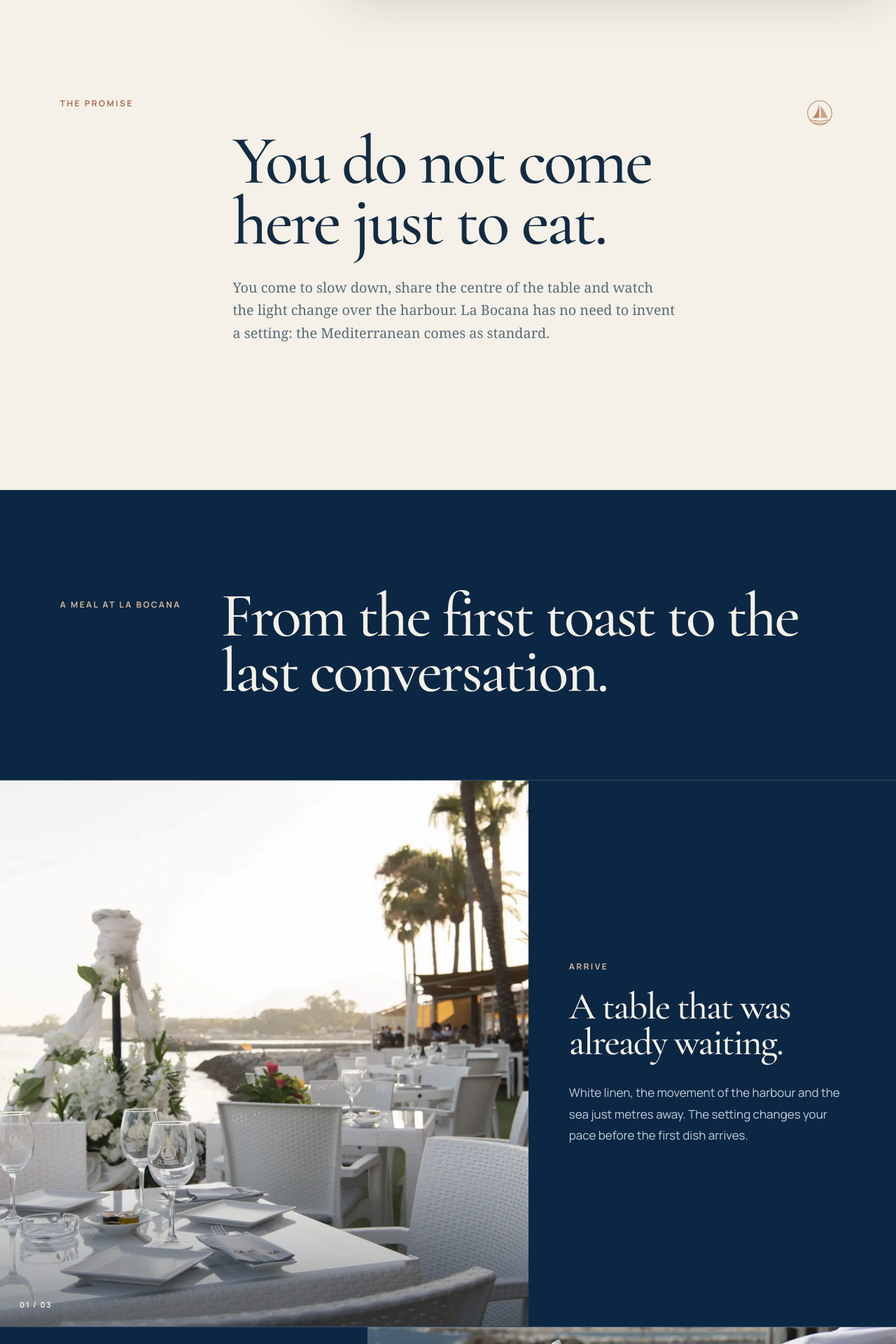
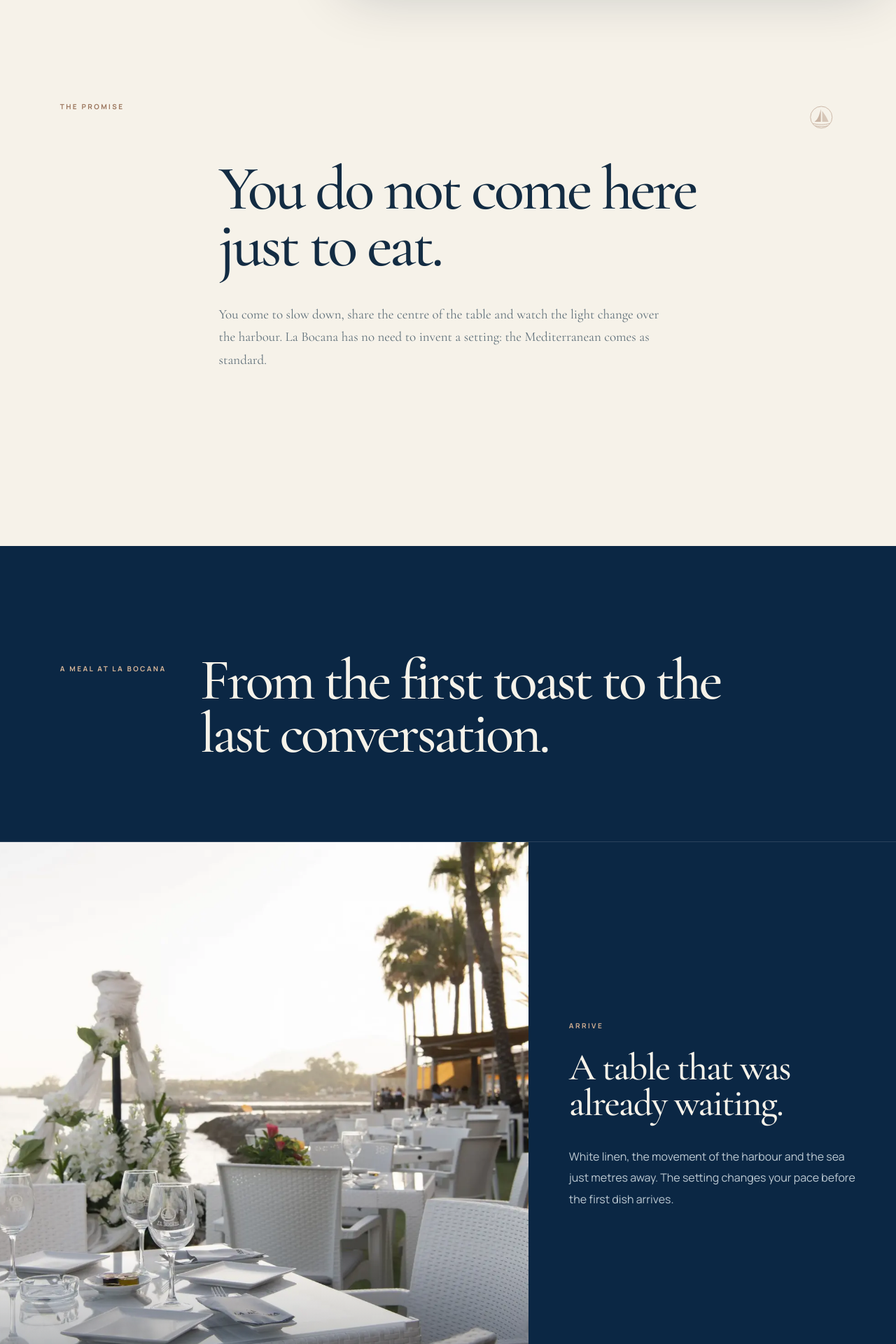
Before and after one commit to vornicx/la-bocana-web-v8-mobile, a Next.js app: page /en in a window 1280 px wide. Shown: the part 820-2740 px from the top of the page at 70% size. Built offline with nearby package versions, Linux system fonts and the light colour scheme; no server answers.

Commit message:
Refina dirección artística e intención visual de La Bocana

```diff
--- a/app/experience-fixes.css
+++ b/app/experience-fixes.css
@@ -1,126 +1,120 @@
-/* Targeted layout fixes for the La Bocana public experience. */
+/* Targeted layout fixes and final art direction for La Bocana. */
 
-/*
- * Chapters need enough editorial measure for long Spanish words such as
- * “Mediterráneo”. The previous 69/31 split plus 108px side padding caused
- * the heading to overflow into the photograph on wide desktop screens.
- */
 @media (min-width: 901px) {
-  .experience-chapter {
-    grid-template-columns: minmax(0, 1.18fr) minmax(430px, .82fr);
-  }
-
-  .experience-chapter.reverse {
-    grid-template-columns: minmax(430px, .82fr) minmax(0, 1.18fr);
-  }
-
-  .experience-chapter-copy {
-    min-width: 0;
-    padding: clamp(52px, 4.5vw, 78px);
-  }
-
-  .experience-chapter-copy h3 {
-    max-width: 9.2em;
-    font-size: clamp(48px, 4.25vw, 68px);
-    line-height: .95;
-    overflow-wrap: normal;
-    word-break: normal;
-    hyphens: none;
-  }
-
-  .experience-chapter-copy p {
-    max-width: 500px;
-  }
+  .experience-chapter { grid-template-columns:minmax(0,1.18fr) minmax(430px,.82fr); }
+  .experience-chapter.reverse { grid-template-columns:minmax(430px,.82fr) minmax(0,1.18fr); }
+  .experience-chapter-copy { min-width:0; padding:clamp(52px,4.5vw,78px); }
+  .experience-chapter-copy h3 { max-width:9.2em; font-size:clamp(48px,4.25vw,68px); line-height:.95; overflow-wrap:normal; word-break:normal; hyphens:none; }
+  .experience-chapter-copy p { max-width:500px; }
+}
+@media (min-width:1500px){
+  .experience-chapter-copy{padding-inline:clamp(64px,4.6vw,86px)}
+  .experience-chapter-copy h3{font-size:clamp(58px,3.8vw,72px)}
 }
 
-@media (min-width: 1500px) {
-  .experience-chapter-copy {
-    padding-inline: clamp(64px, 4.6vw, 86px);
-  }
+/* Booking precision */
+.booking-page .input-label input:focus,.booking-page .input-label input:focus-visible,.booking-page .textarea-label textarea:focus,.booking-page .textarea-label textarea:focus-visible,.booking-page .date-input:focus,.booking-page .date-input:focus-visible{outline:none;box-shadow:inset 0 -2px 0 var(--lb-navy);border-bottom-color:var(--lb-navy)}
+.booking-page .input-label input,.booking-page .textarea-label textarea,.booking-page .date-input{border-radius:0;-webkit-appearance:none;appearance:none}
+.calendar-days button.selected,.calendar-days button.selected:hover,.calendar-days button.selected:focus,.calendar-days button.selected:focus-visible{background:var(--lb-navy)!important;color:#fff!important}
+.calendar-days button:focus-visible{outline:2px solid var(--lb-navy);outline-offset:2px;box-shadow:none}
+@media (hover:none),(pointer:coarse){.calendar-days button:hover:not(:disabled):not(.selected){background:transparent;color:inherit}.calendar-days button:active:not(:disabled):not(.selected){background:#e9e1d5}}
 
-  .experience-chapter-copy h3 {
-    font-size: clamp(58px, 3.8vw, 72px);
-  }
+/* Brand typography */
+.public-site,.booking-page,.manage-page{font-family:var(--font-bocana-sans),Arial,sans-serif}
+.public-site h1,.public-site h2,.public-site h3,.public-site blockquote,.public-site .brand-lockup strong,.booking-page h1,.booking-page h2,.booking-page h3,.booking-page .wordmark,.booking-page .date-input,.manage-page h1,.manage-page h2,.manage-page h3{font-family:var(--font-bocana-serif),Georgia,serif!important;font-weight:500}
+.public-site h1,.public-site h2,.public-site h3,.booking-page h1,.booking-page h2,.booking-page h3{letter-spacing:-.035em}
+
+/* Art direction: quiet Mediterranean editorialism. No glass, no decorative UI noise. */
+.public-site{--lb-copper:#9b755c;--lb-ivory:#f6f2e9;--lb-sand:#ece5da;--lb-line:rgba(11,39,68,.13)}
+.public-site .public-section{padding-top:clamp(116px,12vw,190px);padding-bottom:clamp(116px,12vw,190px)}
+
+/* Navigation should disappear into the photograph rather than read as a component. */
+.public-site .public-header{height:88px;border-bottom-color:rgba(255,255,255,.20)}
+.public-site .public-header.solid{background:var(--lb-ivory);backdrop-filter:none;-webkit-backdrop-filter:none;border-bottom-color:var(--lb-line)}
+.public-site .public-nav a,.public-site .public-actions a{letter-spacing:.16em}
+.public-site .public-book{transition:background .25s ease,color .25s ease,border-color .25s ease}
+
+/* Hero: image first, typography second. */
+.experience-hero-overlay{background:linear-gradient(90deg,rgba(4,19,35,.69) 0%,rgba(4,19,35,.34) 42%,rgba(4,19,35,.04) 72%),linear-gradient(180deg,rgba(3,18,33,.10),rgba(3,18,33,.03) 52%,rgba(3,18,33,.49))}
+.experience-hero-copy{max-width:min(790px,68vw);bottom:clamp(128px,16vh,188px)}
+.experience-hero-copy>span{font-size:10px;letter-spacing:.26em;opacity:.9}
+.experience-hero-copy h1{margin:24px 0 25px;font-size:clamp(82px,10vw,154px)!important;line-height:.82!important;letter-spacing:-.055em!important}
+.experience-hero-copy p{max-width:560px;font-family:var(--font-bocana-serif),Georgia,serif;font-size:clamp(19px,1.45vw,23px);line-height:1.55;color:rgba(255,255,255,.86)}
+.experience-primary{min-height:52px;padding:0 25px;letter-spacing:.17em;background:var(--lb-ivory);transition:background .25s ease,color .25s ease}
+.experience-primary:hover{transform:none;background:#fff}
+.experience-hero-proof{bottom:43px;padding-right:16px;opacity:.82}
+.experience-hero-proof strong{font-family:var(--font-bocana-serif),Georgia,serif;font-size:18px;font-weight:500}
+
+/* Opening: make the silence and whitespace part of the design. */
+.experience-opening{min-height:800px;grid-template-columns:150px minmax(0,920px) 1fr;align-items:center}
+.experience-opening>span{font-size:10px;letter-spacing:.24em;margin-top:11px}
+.experience-opening h2{max-width:820px;font-size:clamp(60px,7vw,106px)!important;line-height:.9!important;letter-spacing:-.045em!important;margin-bottom:42px}
+.experience-opening p{max-width:630px;font-family:var(--font-bocana-serif),Georgia,serif;font-size:clamp(19px,1.45vw,23px);line-height:1.7;color:#61717b}
+.experience-opening>.brand-lockup{opacity:.48;transform:scale(.9);transform-origin:right center}
+
+/* Journey: use fine rules and numbering like an editorial feature. */
+.experience-section-head{grid-template-columns:160px minmax(0,850px);padding-bottom:clamp(88px,9vw,140px)!important}
+.experience-section-head>span,.experience-chapter-copy>span,.experience-menu-head>span,.experience-reviews header>span,.experience-end>span{font-size:10px;letter-spacing:.24em}
+.experience-section-head h2{font-size:clamp(58px,6.5vw,96px)!important;line-height:.92!important;letter-spacing:-.045em!important}
+.experience-chapter{border-top-color:rgba(255,255,255,.13)}
+.experience-chapter-media>span{left:26px;bottom:24px;font-size:10px;letter-spacing:.2em;opacity:.78}
+.experience-chapter-media:after{background:linear-gradient(180deg,transparent 76%,rgba(3,17,31,.34))}
+.experience-chapter-copy>span{color:#cfad91}
+.experience-chapter-copy h3{margin:28px 0 34px;letter-spacing:-.035em!important}
+.experience-chapter-copy p{font-size:16px;line-height:1.9;color:#bcc9d2}
+
+/* Menu: remove the card feeling; treat dishes as a photographic edit. */
+.experience-menu{background:var(--lb-ivory)}
+.experience-menu-head{grid-template-columns:150px minmax(0,1fr) minmax(280px,.48fr);gap:50px;margin-bottom:86px}
+.experience-menu-head h2{font-size:clamp(56px,6vw,90px)!important;line-height:.92!important;letter-spacing:-.04em!important}
+.experience-menu-head p{max-width:410px;line-height:1.85}
+.experience-dishes{gap:clamp(18px,2vw,30px)}
+.experience-dish>div{aspect-ratio:4/5;background:#ddd6cb}
+.experience-dish>div>span{top:auto;right:auto;left:0;bottom:-1px;width:auto;height:auto;padding:11px 14px;border-radius:0;background:var(--lb-ivory);font-size:9px;letter-spacing:.16em}
+.experience-dish>p{margin-top:25px;font-size:9px;letter-spacing:.2em}
+.experience-dish h3{font-size:clamp(31px,2.7vw,43px)!important;letter-spacing:-.025em!important;margin-bottom:15px}
+.experience-dish small{font-size:9px;letter-spacing:.16em}
+.experience-text-link{margin-top:72px;font-size:10px;letter-spacing:.18em}
+
+/* Full bleed image: no card, just image, words and horizon. */
+.experience-pause-shade{background:linear-gradient(90deg,rgba(4,20,36,.61),rgba(4,20,36,.07) 70%),linear-gradient(180deg,transparent 56%,rgba(4,20,36,.36))}
+.experience-pause>div:last-child{max-width:760px}
+.experience-pause p{font-family:var(--font-bocana-serif),Georgia,serif;font-size:20px;opacity:.88}
+.experience-pause h2{font-size:clamp(58px,7vw,104px)!important;line-height:.88!important;letter-spacing:-.045em!important}
+
+/* Reviews: lighter, quieter, closer to a magazine pull quote than a UI card. */
+.experience-reviews>header{grid-template-columns:160px minmax(0,850px);margin-bottom:84px}
+.experience-reviews h2{font-size:clamp(56px,6vw,90px)!important;line-height:.92!important;letter-spacing:-.04em!important}
+.experience-review-grid article{min-height:430px;padding-top:48px;padding-bottom:48px}
+.experience-review-grid blockquote{max-width:680px;margin:62px 0 50px;font-size:clamp(25px,2.1vw,34px);line-height:1.5;letter-spacing:-.012em!important}
+.experience-review-grid strong{font-size:10px;letter-spacing:.17em}
+.experience-review-grid small{font-size:10px}
+
+/* Final invitation: one strong thought, not a CTA panel. */
+.experience-end{padding-top:clamp(140px,14vw,220px)!important;padding-bottom:clamp(140px,14vw,220px)!important}
+.experience-end>.brand-lockup{opacity:.72;margin-bottom:54px}
+.experience-end h2{max-width:920px;font-size:clamp(62px,7.5vw,112px)!important;line-height:.87!important;letter-spacing:-.05em!important;margin-top:24px;margin-bottom:34px}
+.experience-end p{font-family:var(--font-bocana-serif),Georgia,serif;font-size:18px;opacity:.82}
+.experience-end>div{margin-top:46px;gap:14px}
+
+@media (max-width:900px){
+  .public-site .public-section{padding-top:92px;padding-bottom:92px}
+  .experience-opening{min-height:auto}
+  .experience-hero-copy{max-width:calc(100vw - 48px)}
 }
-
-/* Booking form focus: retain an obvious keyboard focus without the global
-   accessibility ring turning each underlined field into a large blue box. */
-.booking-page .input-label input:focus,
-.booking-page .input-label input:focus-visible,
-.booking-page .textarea-label textarea:focus,
-.booking-page .textarea-label textarea:focus-visible,
-.booking-page .date-input:focus,
-.booking-page .date-input:focus-visible {
-  outline: none;
-  box-shadow: inset 0 -2px 0 var(--lb-navy);
-  border-bottom-color: var(--lb-navy);
+@media (max-width:700px){
+  .public-site .public-section{padding-top:78px;padding-bottom:78px}
+  .experience-hero{min-height:720px}
+  .experience-hero-overlay{background:linear-gradient(180deg,rgba(4,19,35,.16),rgba(4,19,35,.12) 38%,rgba(4,19,35,.70) 100%)}
+  .experience-hero-copy{left:22px;right:22px;bottom:116px;max-width:none}
+  .experience-hero-copy>span{font-size:9px}
+  .experience-hero-copy h1{font-size:clamp(62px,20vw,86px)!important;line-height:.84!important;margin:17px 0 20px}
+  .experience-hero-copy p{max-width:31ch;font-size:18px;line-height:1.5;margin-bottom:27px}
+  .experience-primary{min-height:50px;padding-inline:21px}
+  .experience-opening h2,.experience-section-head h2,.experience-menu-head h2,.experience-reviews h2{letter-spacing:-.035em!important}
+  .experience-chapter-copy h3{font-size:clamp(42px,13vw,58px)!important;line-height:.94!important}
+  .experience-menu-head{margin-bottom:52px}
+  .experience-dish>p{margin-top:20px}
+  .experience-review-grid blockquote{margin-top:38px}
+  .experience-end h2{font-size:clamp(52px,15vw,76px)!important}
 }
-
-.booking-page .input-label input,
-.booking-page .textarea-label textarea,
-.booking-page .date-input {
-  border-radius: 0;
-  -webkit-appearance: none;
-  appearance: none;
-}
-
-/* Calendar: browsers on touch devices can keep :hover latched after a tap.
-   Never let that synthetic hover paint over the selected day. */
-.calendar-days button.selected,
-.calendar-days button.selected:hover,
-.calendar-days button.selected:focus,
-.calendar-days button.selected:focus-visible {
-  background: var(--lb-navy) !important;
-  color: #fff !important;
-}
-
-.calendar-days button:focus-visible {
-  outline: 2px solid var(--lb-navy);
-  outline-offset: 2px;
-  box-shadow: none;
-}
-
-@media (hover: none), (pointer: coarse) {
-  .calendar-days button:hover:not(:disabled):not(.selected) {
-    background: transparent;
-    color: inherit;
-  }
-
-  .calendar-days button:active:not(:disabled):not(.selected) {
-    background: #e9e1d5;
-  }
-}
-
-/* Brand typography — retain the editorial language seen in La Bocana's
-   current social creatives, without turning glass into a site-wide motif. */
-.public-site,
-.booking-page,
-.manage-page {
-  font-family: var(--font-bocana-sans), Arial, sans-serif;
-}
-
-.public-site h1,
-.public-site h2,
-.public-site h3,
-.public-site blockquote,
-.public-site .brand-lockup strong,
-.booking-page h1,
-.booking-page h2,
-.booking-page h3,
-.booking-page .wordmark,
-.booking-page .date-input,
-.manage-page h1,
-.manage-page h2,
-.manage-page h3 {
-  font-family: var(--font-bocana-serif), Georgia, serif !important;
-  font-weight: 500;
-}
-
-.public-site h1,
-.public-site h2,
-.public-site h3,
-.booking-page h1,
-.booking-page h2,
-.booking-page h3 {
-  letter-spacing: -.035em;
-}
```
